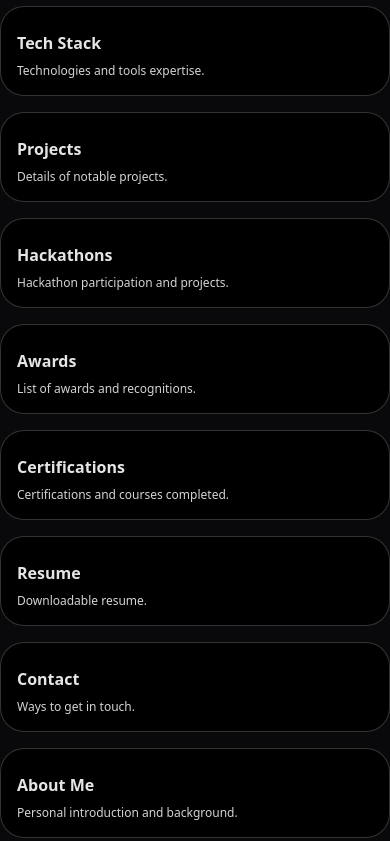
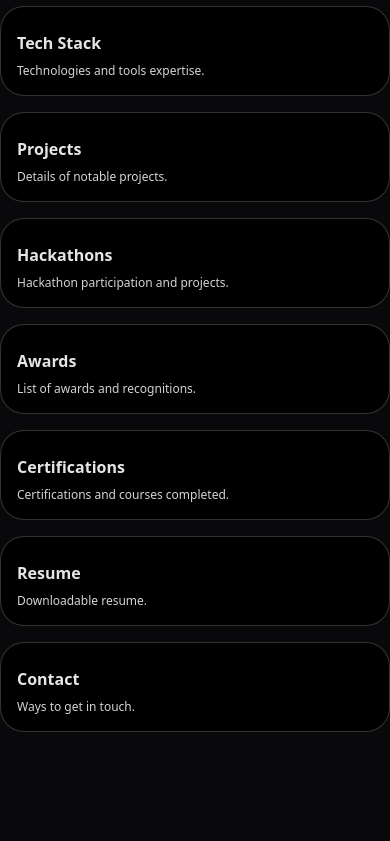
Before and after one commit to viv500/Portfolio, a Next.js app: page / in a window 390 px wide. Shown: the part 1156-1997 px from the top of the page. After the commit the page ends 1888 px from the top, so only its background shows below. Built offline with nearby package versions, Linux system fonts and the light colour scheme.

Commit message:
fixed bug of bento boxes showing 3x on mobile by , setting medium and large bentos to always be hidden by default, and small to always block by default

```diff
--- a/components/Bento.tsx
+++ b/components/Bento.tsx
@@ -14,7 +14,7 @@ const Bento = () => {
             description={item.description}
             img={item.img}
             // conditional rendering based on screen size
-            className={`sm:block md:hidden lg:hidden ${item.className}`}
+            className={`sm:block md:hidden lg:hidden block ${item.className}`}
           />
         ))}
         {BentoItemsMedium.map((item, index) => (
@@ -25,7 +25,7 @@ const Bento = () => {
             description={item.description}
             img={item.img}
             // conditional rendering based on screen size
-            className={`sm:hidden md:block lg:hidden ${item.className}`}
+            className={`sm:hidden md:block lg:hidden hidden ${item.className}`}
           />
         ))}
         {BentoItemsLarge.map((item, index) => (
@@ -36,7 +36,7 @@ const Bento = () => {
             description={item.description}
             img={item.img}
             // conditional rendering based on screen size
-            className={`sm:hidden md:hidden lg:block ${item.className}`}
+            className={`sm:hidden md:hidden lg:block hidden ${item.className}`}
           />
         ))}
       </BentoGrid>
```
